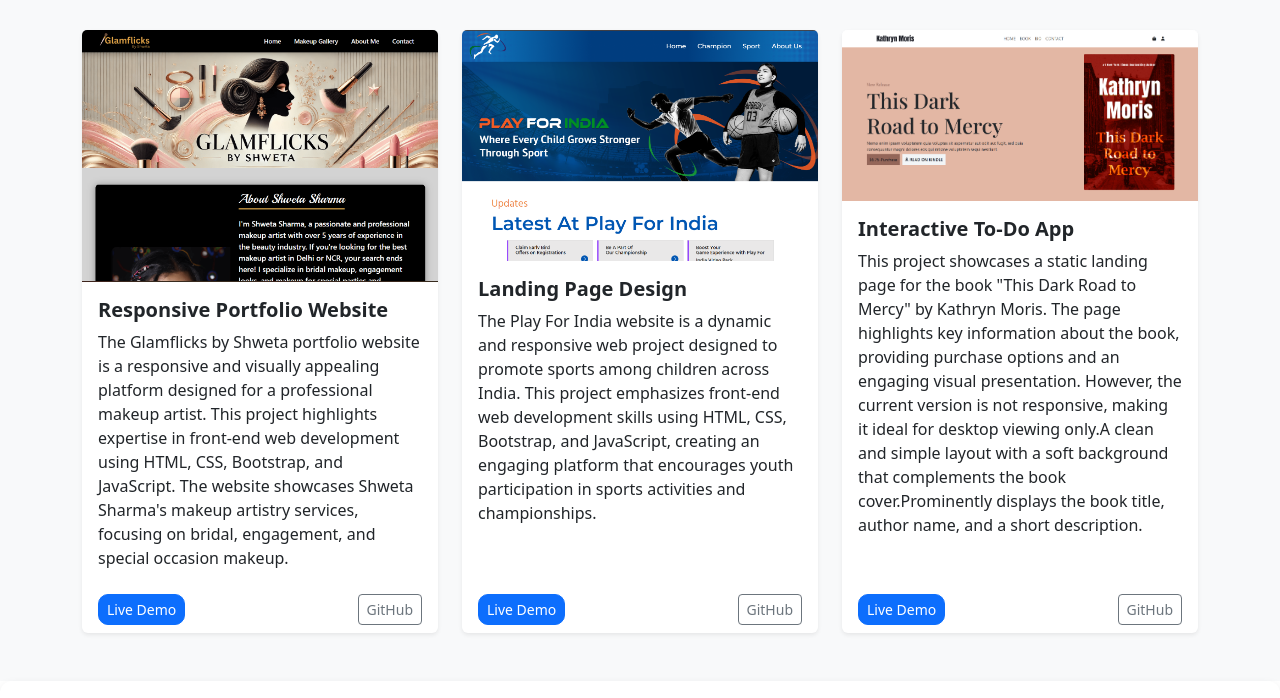
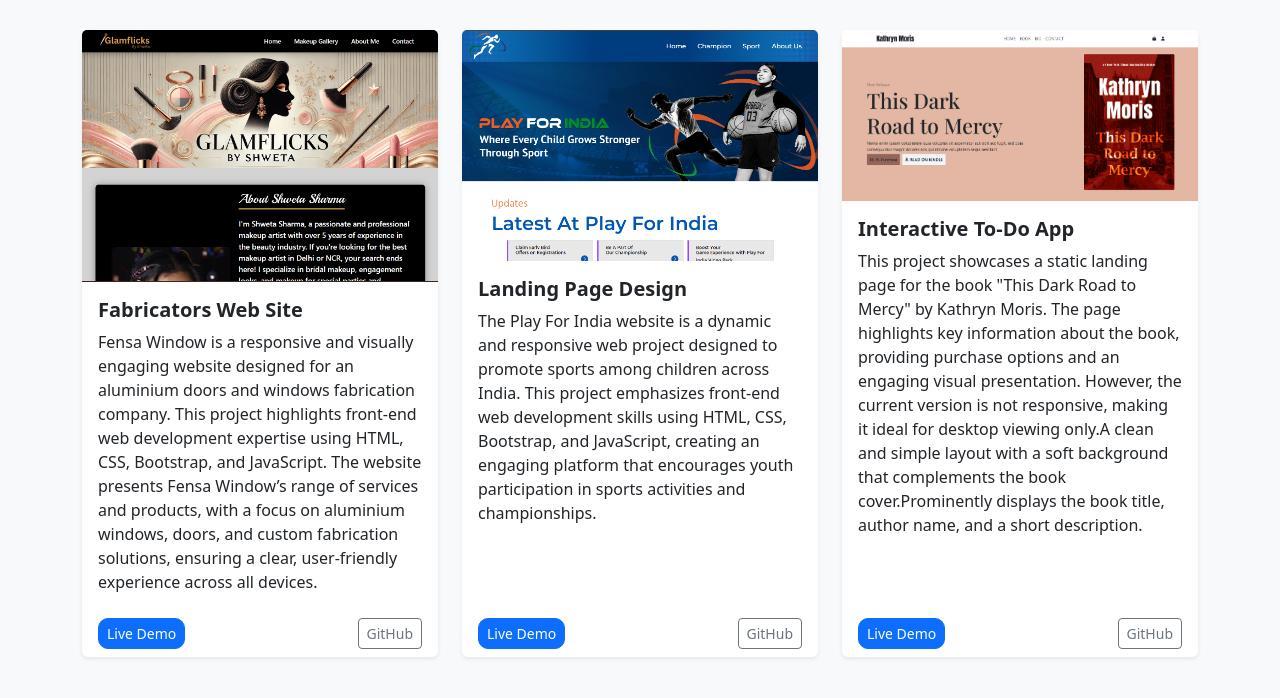
Before and after one commit to NITESHsharma345/nitesh-portfolio, a plain HTML site: page index.html in a window 1280 px wide. Shown: the part 1945-2643 px from the top of the page. Drawn offline with nearby package versions, Linux system fonts and the light colour scheme; grey boxes are pictures that could not be loaded; a web font is replaced by a local one.

```diff
--- a/index.html
+++ b/index.html
@@ -146,12 +146,9 @@
           <div class="card h-100 shadow-sm border-0">
             <img src="assets/project_2.png" class="card-img-top" alt="Responsive Portfolio Website">
             <div class="card-body">
-              <h5 class="card-title fw-semibold">Responsive Portfolio Website</h5>
+              <h5 class="card-title fw-semibold">Fabricators Web Site</h5>
               <p class="card-text">
-                The Glamflicks by Shweta portfolio website is a responsive and visually appealing platform designed for
-                a professional makeup artist. This project highlights expertise in front-end web development using HTML,
-                CSS, Bootstrap, and JavaScript. The website showcases Shweta Sharma's makeup artistry services, focusing
-                on bridal, engagement, and special occasion makeup.
+Fensa Window is a responsive and visually engaging website designed for an aluminium doors and windows fabrication company. This project highlights front-end web development expertise using HTML, CSS, Bootstrap, and JavaScript. The website presents Fensa Window’s range of services and products, with a focus on aluminium windows, doors, and custom fabrication solutions, ensuring a clear, user-friendly experience across all devices.
               </p>
             </div>
             <div class="card-footer bg-transparent border-0 d-flex justify-content-between">
```
